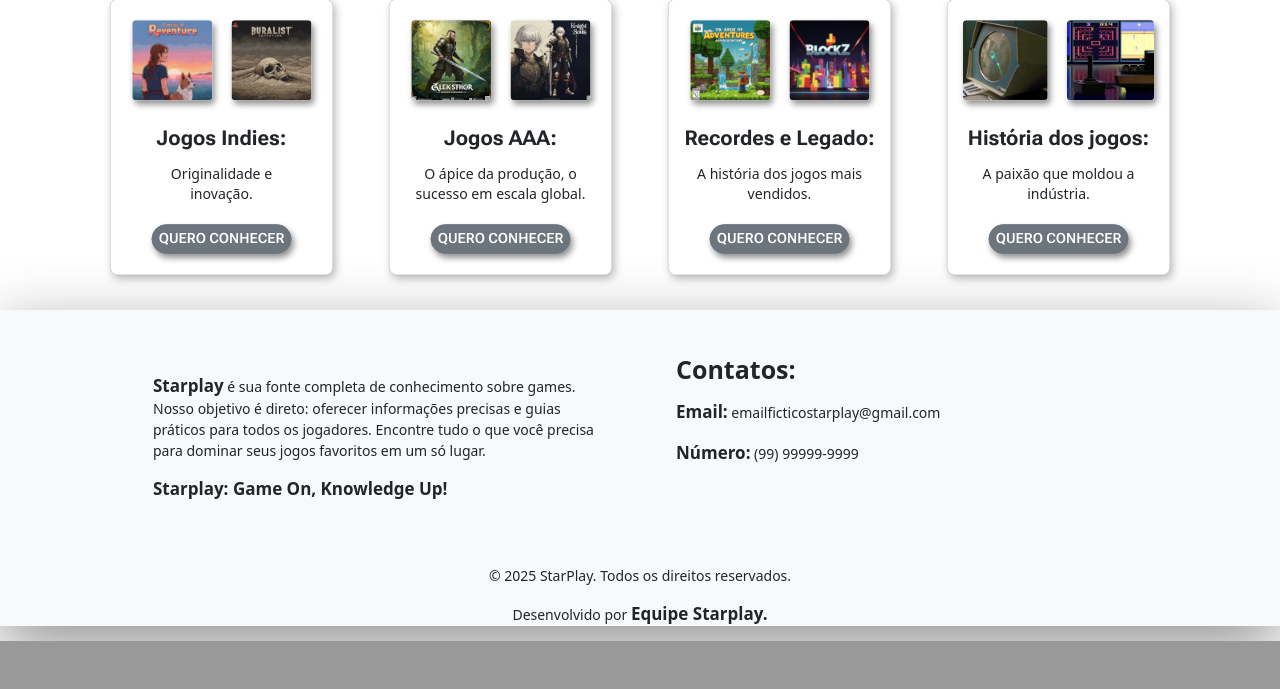
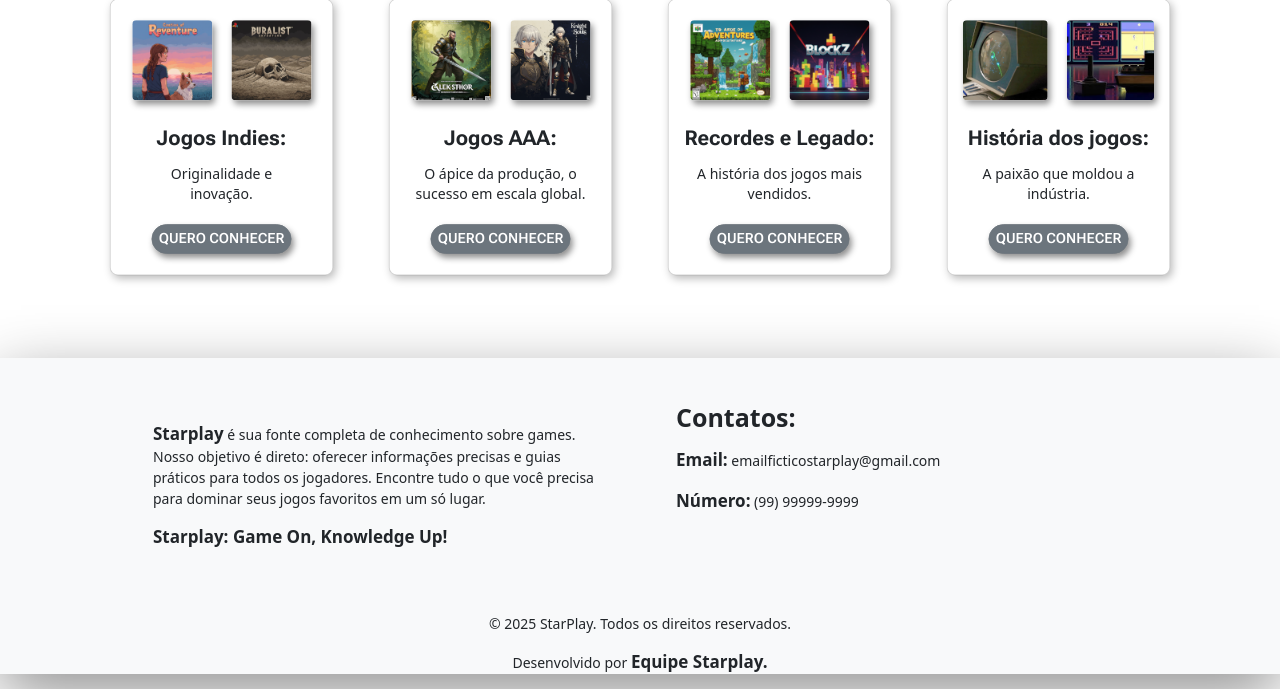
Before and after one commit to IsaStadtlober/backend_unisuam, a PHP site: page / in a window 1280 px wide. Shown: the part 1070-1759 px from the top of the page. Before the commit the page ends 1711 px from the top, so only its background shows below. Run offline with PHP 8.4, Linux system fonts and the light colour scheme.

Commit message:
Update index.php

```diff
--- a/html_css/index.php
+++ b/html_css/index.php
@@ -232,7 +232,7 @@
         </div>
       </section>
 
-      <footer class="footer-index bg-light">
+      <footer class="footer-index bg-light mt-5">
         <div class="container">
           <div class="row justify-content-center align-items-center gap-5">
             <!-- Primeira Coluna -->
```
